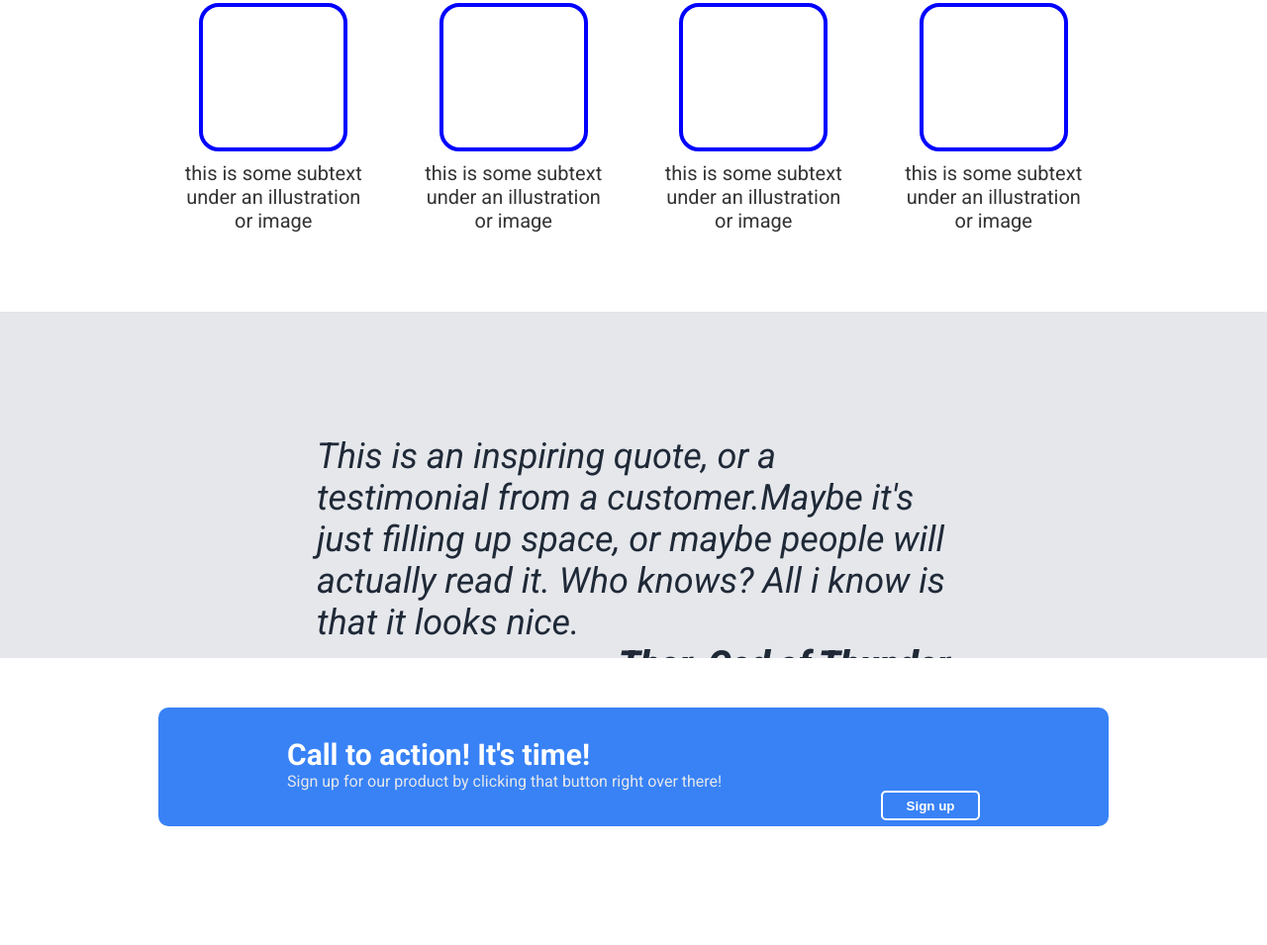
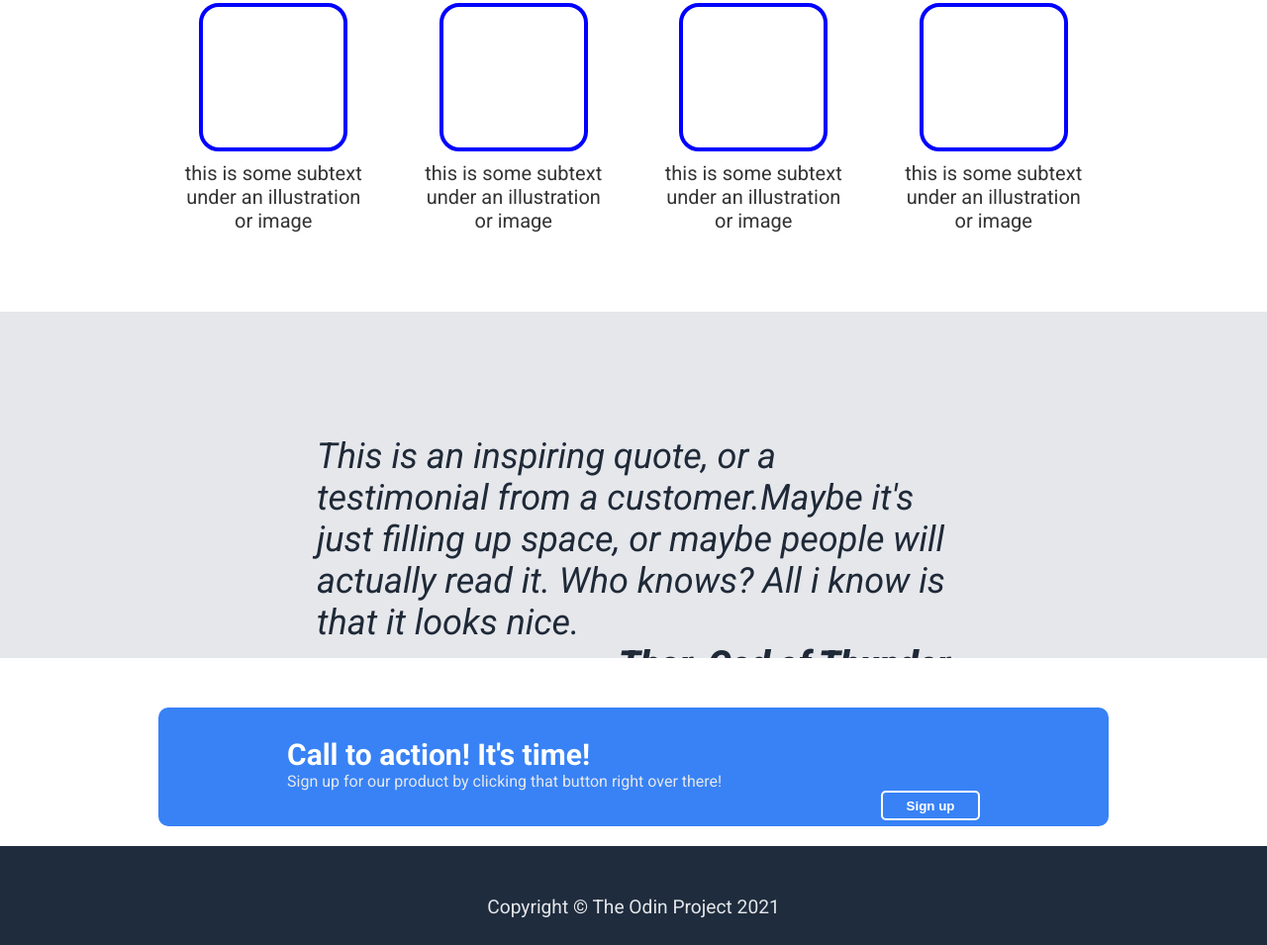
Before and after one commit to surajlalazad-18/landing-page, a plain HTML site: page index.html in a window 1280 px wide. Shown: the part 657-1612 px from the top of the page at 99% size. Before the commit the page ends 1516 px from the top, so only its background shows below. Drawn offline with Linux system fonts and the light colour scheme.

Commit message:
Added an footer to website

```diff
--- a/index.html
+++ b/index.html
@@ -95,6 +95,11 @@
       </div>
     </div>
   </main>
+
+  <!-- Footer Section -->
+   <footer>
+    <p>Copyright &copy; The Odin Project 2021</p>
+   </footer>
 </body>
 
 </html>
--- a/style.css
+++ b/style.css
@@ -212,3 +212,16 @@ a {
   display: inline-block;
   cursor: pointer;
 }
+
+
+
+/* Footer Section */
+footer{
+  background-color: #1f2c3d;
+  color:#e5e7eb;
+  height: 50px;
+  width: 100vw;
+ text-align: center;
+ padding: 50px;
+ font-size: larger;
+}
```
